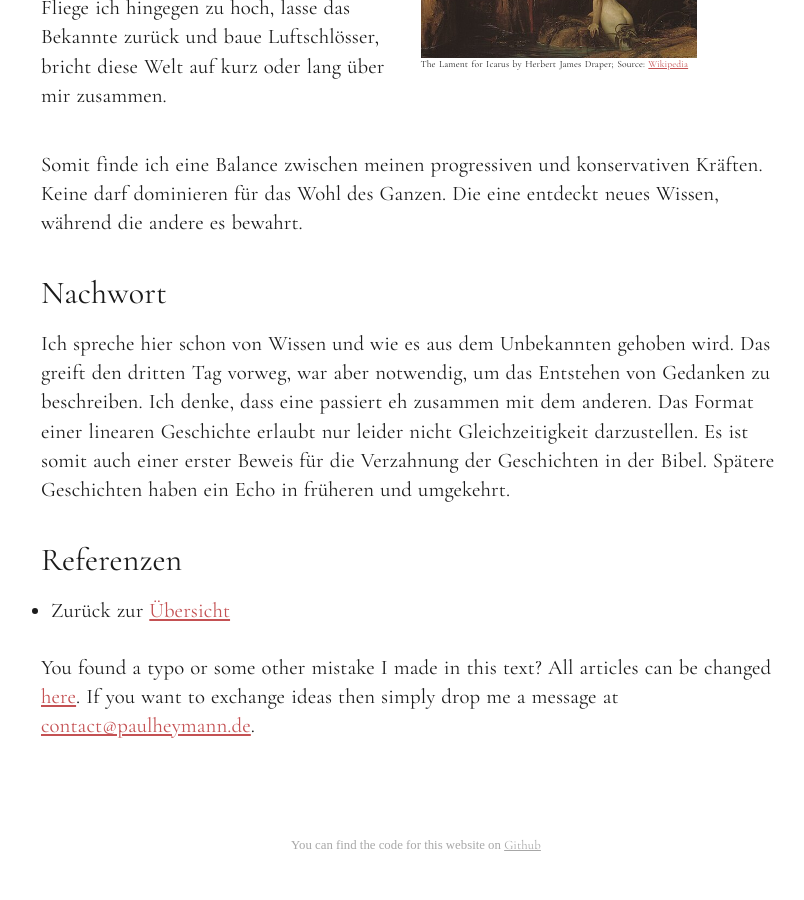
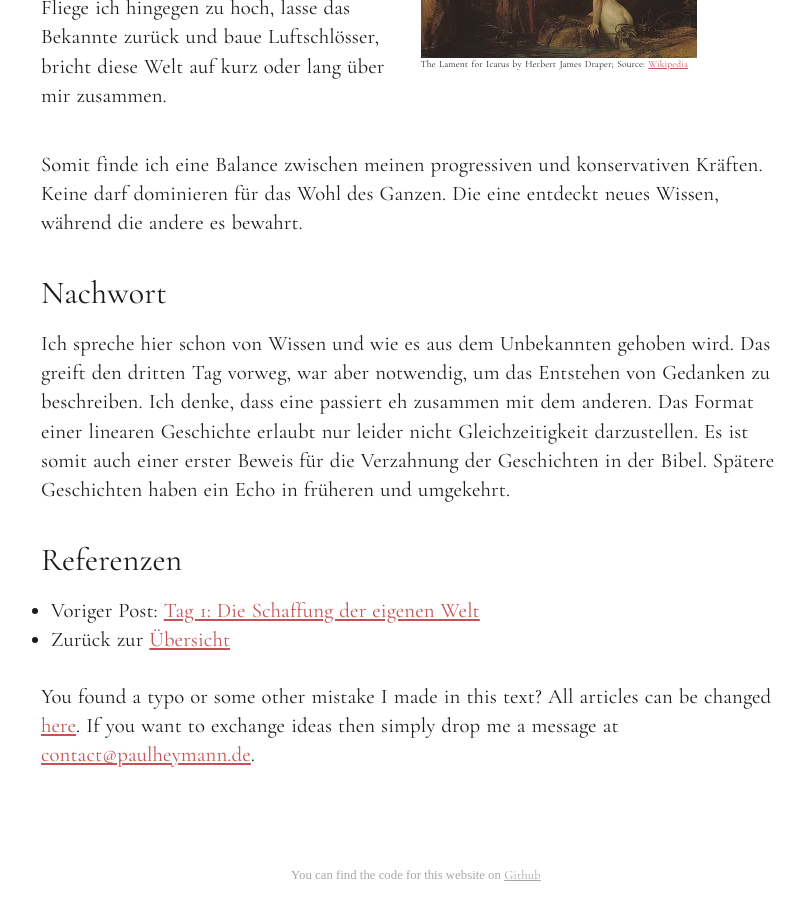
Before and after one commit to pheymann/paulheymann-website, a Jekyll site: the page built from _posts/de/bibel/moses-1/2024-01-03-moses-1-1-tag-2.md, in a window 1280 px wide and 900 px high, scrolled down 2813 px. Shown: the whole window, without its empty margins (224-1028 px from the left). Built offline with Jekyll 4.4.1, drawn with Linux system fonts in a browser that asks for light colours; before the commit the page ends 3683 px from its top, so only the background shows below that.

Commit message:
blog:bible: add day 1 ref to day2

```diff
--- a/_posts/de/bibel/moses-1/2024-01-03-moses-1-1-tag-2.md
+++ b/_posts/de/bibel/moses-1/2024-01-03-moses-1-1-tag-2.md
@@ -78,4 +78,5 @@ Somit finde ich eine Balance zwischen meinen progressiven und konservativen Krä
 Ich spreche hier schon von Wissen und wie es aus dem Unbekannten gehoben wird. Das greift den dritten Tag vorweg, war aber notwendig, um das Entstehen von Gedanken zu beschreiben. Ich denke, dass eine passiert eh zusammen mit dem anderen. Das Format einer linearen Geschichte erlaubt nur leider nicht Gleichzeitigkeit darzustellen. Es ist somit auch einer erster Beweis für die Verzahnung der Geschichten in der Bibel. Spätere Geschichten haben ein Echo in früheren und umgekehrt.
 
 ## Referenzen
+* Voriger Post: [Tag 1: Die Schaffung der eigenen Welt]({% link _posts/de/bibel/moses-1/2024-01-02-moses-1-1-tag-1.md %})
 * Zurück zur [Übersicht]({% link _posts/de/bibel/moses-1/2024-01-01-moses-1-1-intro.md %})
```
